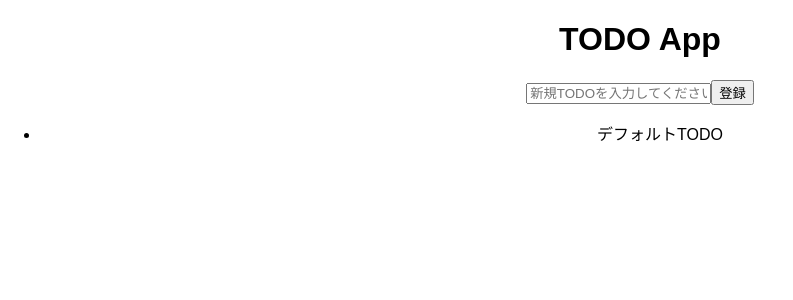
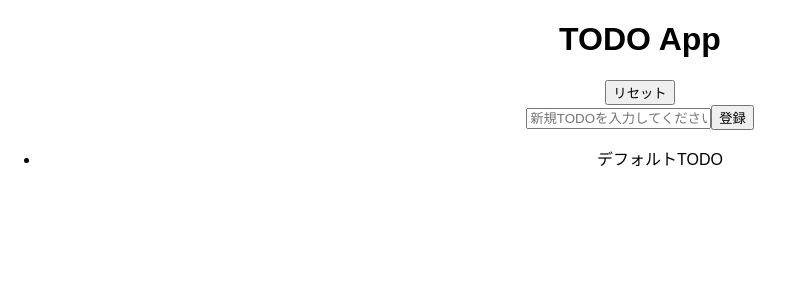
Before and after one commit to b1a9id/my-app, a React (Create React App) app: page / in a window 1280 px wide. Shown: the top 300 px of the page, without its empty margins (0-793 px from the left). Built offline with nearby package versions, Linux system fonts and the light colour scheme.

Commit message:
Todoのリセット

```diff
--- a/src/App.js
+++ b/src/App.js
@@ -17,6 +17,7 @@ class App extends Component {
 		};
 		// 常にAppインスタンスのstatueを参照させる
 		this.addTodo = this.addTodo.bind(this);
+		this.resetTodo = this.resetTodo.bind(this);
 	}
 	addTodo(title) {
 		const {
@@ -33,10 +34,16 @@ class App extends Component {
 			uniqueId: uniqueId + 1,
 		});
 	}
+	resetTodo() {
+		this.setState({
+			tasks: [],
+		});
+	}
 	render() {
 		return (
 			<div className="App">
 				<h1>TODO App</h1>
+				<button onClick={this.resetTodo}>リセット</button>
 				<TodoInput addTodo={this.addTodo} />
 				<TodoList tasks={this.state.tasks}/>
 			</div>
--- a/src/TodoInput.js
+++ b/src/TodoInput.js
@@ -14,7 +14,7 @@ class TodoInput extends Component {
 			inputValue: e.target.value,
 		});
 	};
-	handleClick(e) {
+	handleClick() {
 		const inputValue = this.state.inputValue;
 		this.props.addTodo(inputValue);
 	}
```
